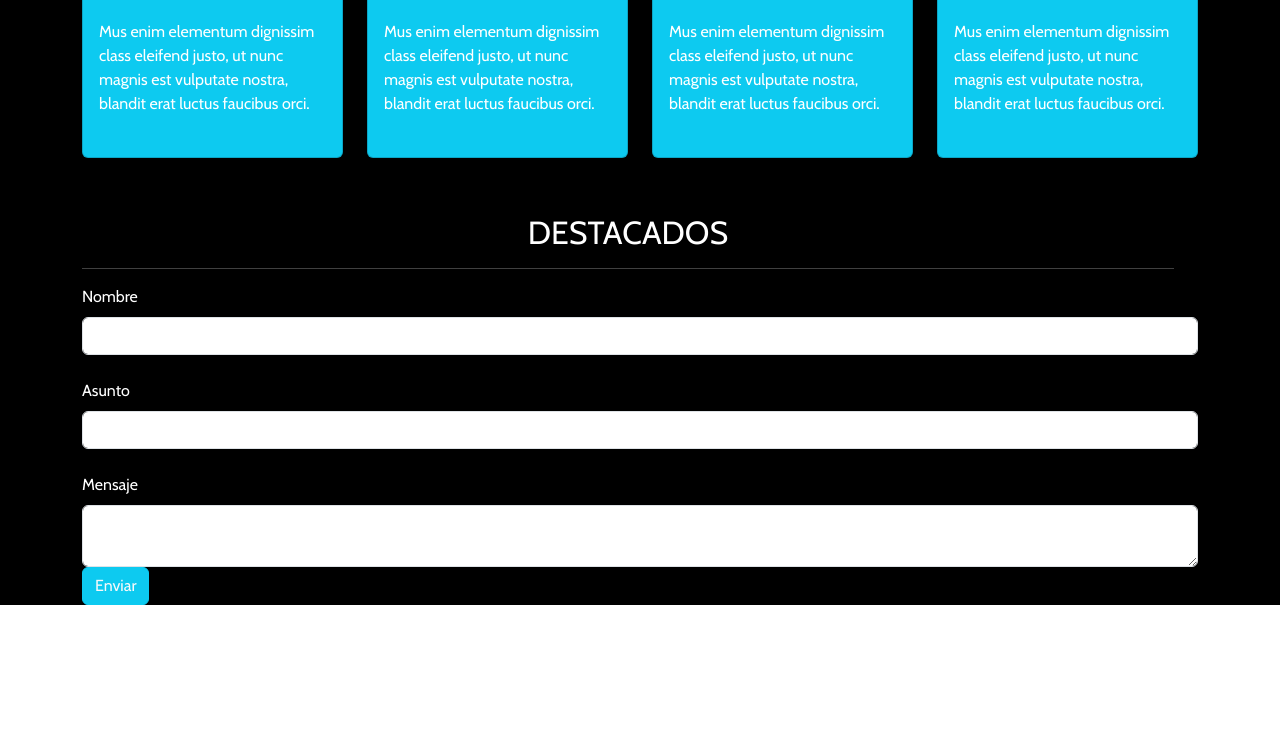
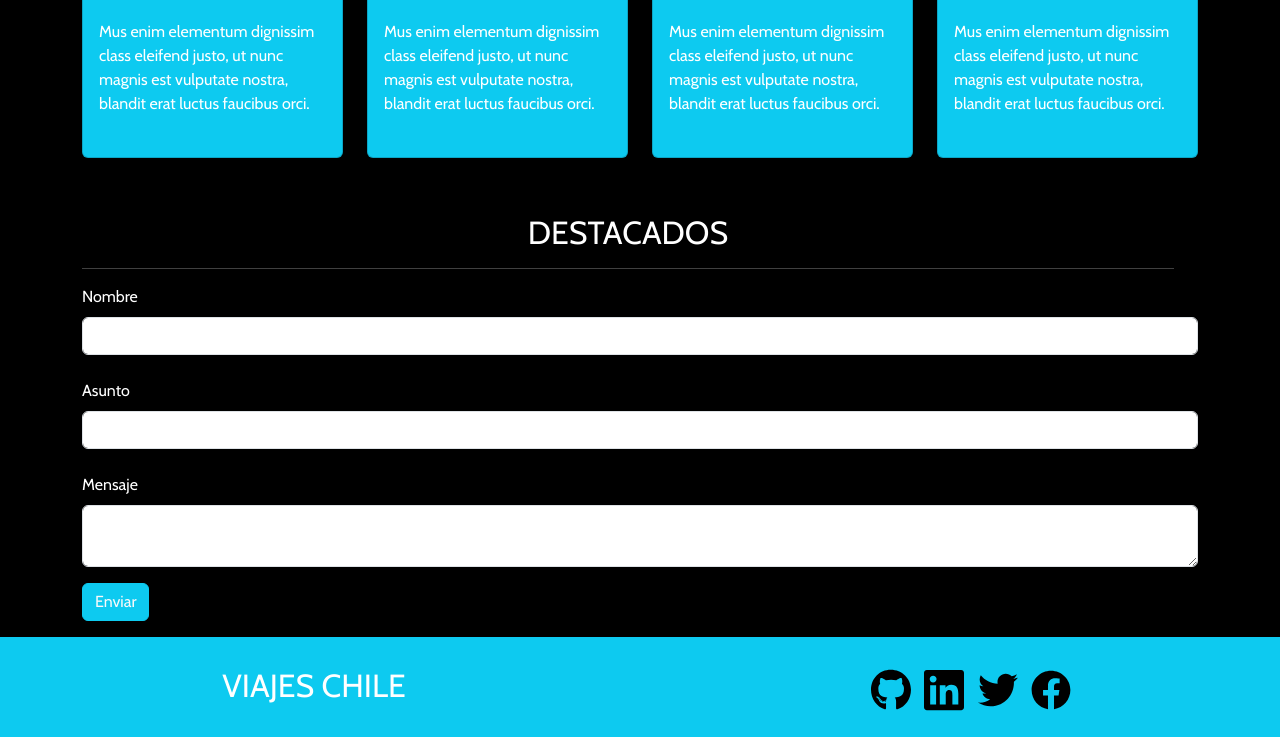
Before and after one commit to Zoes2/Prueba-final, a plain HTML site: page index.html in a window 1280 px wide. Shown: the part 1754-2491 px from the top of the page. Before the commit the page ends 2359 px from the top, so only its background shows below. Drawn offline with nearby package versions, Linux system fonts and the light colour scheme.

Commit message:
casi termino footer

```diff
--- a/assets/css/style.css
+++ b/assets/css/style.css
@@ -68,3 +68,17 @@ p {
 .contacto {
     background-color: black;
 }
+
+/*footer*/
+
+footer{
+    color: white;
+    padding-top: 30px;
+    background-color: #0DCAF0;
+    height: 100px;
+}
+
+footer img {
+    width: 40px;
+    margin-left: 10px;
+}
--- a/index.html
+++ b/index.html
@@ -198,7 +198,7 @@
 
                 <div class="form-group mb-4">
                     <label class="mb-2">Asunto</label>
-                    <input class="form-control"/>
+                    <input class="form-control" />
                 </div>
 
                 <div class="form-group">
@@ -206,7 +206,7 @@
                     <textarea class="form-control"></textarea>
                 </div>
 
-                <div class="text-start">
+                <div class="text-start mt-3 pb-3">
                     <button class="btn btn-info text-light">Enviar</button>
                 </div>
 
@@ -214,7 +214,20 @@
         </div>
     </section>
 
+    <footer>
+        <div class="row">
+            <div class="col-6 text-center">
+                <h2>VIAJES CHILE</h2>
+            </div>
 
+            <div class="col-6 text-center">
+                <a href="#"><img src="assets/img/github.svg" alt=""></a>
+                <a href="#"><img src="assets/img/linkedin.svg" alt=""></a>
+                <a href="#"><img src="assets/img/twitter.svg" alt=""></a>
+                <a href="#"><img src="assets/img/facebook.svg" alt=""></a>
+            </div>
+        </div>
+    </footer>
     <script src="https://unpkg.com/@popperjs/core@2/dist/umd/popper.js"></script>
     <script src="https://ajax.googleapis.com/ajax/libs/jquery/3.2.1/jquery.min.js"></script>
     <script src="https://cdn.jsdelivr.net/npm/bootstrap@5.3.0-alpha2/dist/js/bootstrap.bundle.min.js"></script>
```
Also changed, not shown: assets/img/facebook.svg (added), assets/img/github.svg (added), assets/img/linkedin.svg (added), assets/img/twitter.svg (added).
